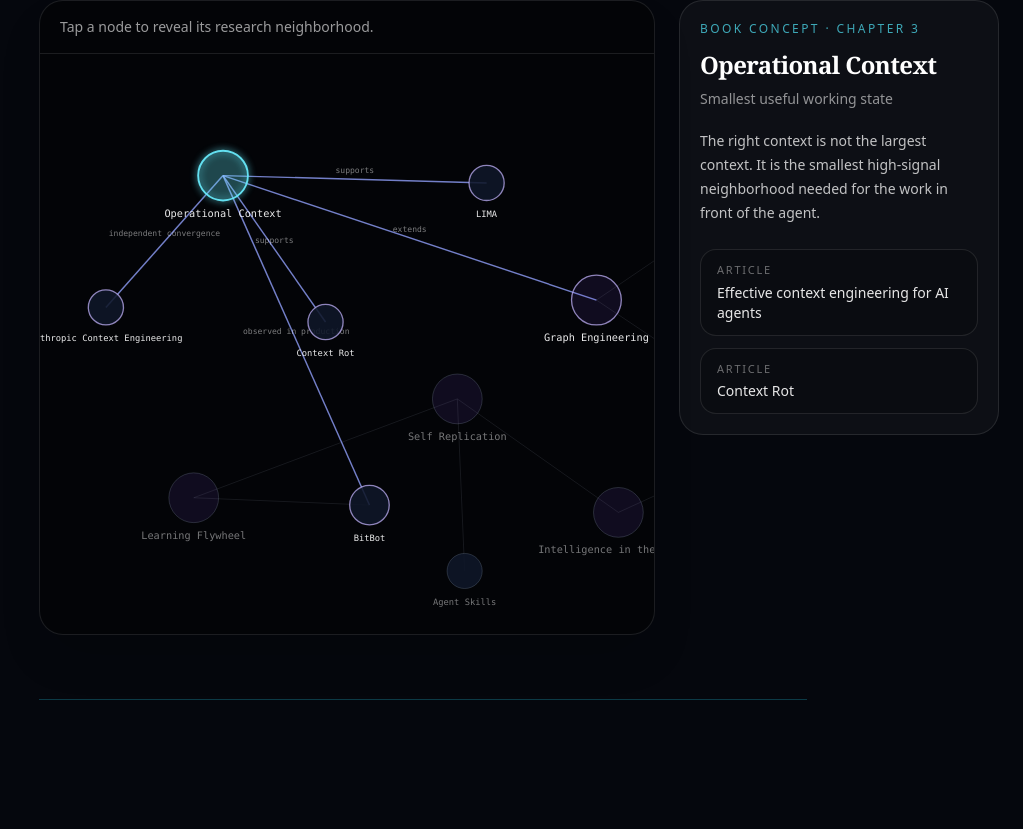
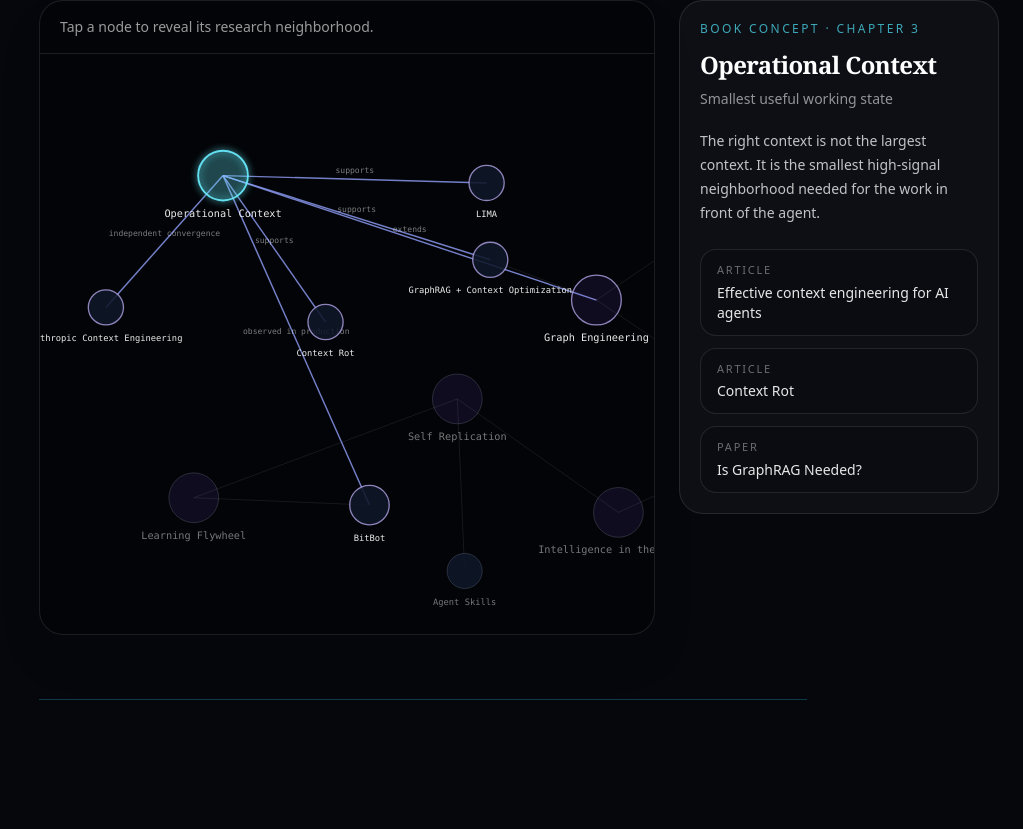
Before and after one commit to jgranger/jgranger.github.io, a Next.js app: page /book/references/citation-graph in a window 1280 px wide. Shown: the part 730-1559 px from the top of the page, without its empty margins (257-1280 px from the left). Built offline with nearby package versions, Linux system fonts and the light colour scheme.

Commit message:
Add GraphRAG context optimization research to citation graph

```diff
--- a/content/citation-graph.ts
+++ b/content/citation-graph.ts
@@ -49,6 +49,11 @@ export const citationNodes: CitationNode[] = [
         label: "Context Rot",
         url: "https://www.trychroma.com/research/context-rot",
         kind: "article",
+      },
+      {
+        label: "Is GraphRAG Needed?",
+        url: "https://arxiv.org/abs/2606.25656",
+        kind: "paper",
       },
     ],
   },
@@ -104,6 +109,28 @@ export const citationNodes: CitationNode[] = [
     ],
   },
   {
+    id: "graphrag-context",
+    title: "GraphRAG + Context Optimization",
+    type: "research",
+    subtitle: "Tian et al., 2026",
+    summary:
+      "Graph and agentic retrieval can improve access to evidence, but retrieving more does not automatically improve generation. Context optimization reduced token usage while preserving or improving answer quality, reinforcing the need to converge on the smallest useful subgraph.",
+    x: 615,
+    y: 265,
+    links: [
+      {
+        label: "Is GraphRAG Needed? From Basic RAG to Graph-/Agentic Solutions with Context Optimization",
+        url: "https://arxiv.org/abs/2606.25656",
+        kind: "paper",
+      },
+      {
+        label: "Amazon Science publication",
+        url: "https://www.amazon.science/publications/is-graphrag-needed-from-basic-rag-to-graph-agentic-solutions-with-context-optimization",
+        kind: "article",
+      },
+    ],
+  },
+  {
     id: "graph-engineering",
     title: "Graph Engineering",
     type: "concept",
@@ -117,6 +144,11 @@ export const citationNodes: CitationNode[] = [
       {
         label: "Circuit Tracing",
         url: "https://www.transformer-circuits.pub/2025/attribution-graphs/methods.html",
+        kind: "paper",
+      },
+      {
+        label: "Is GraphRAG Needed?",
+        url: "https://arxiv.org/abs/2606.25656",
         kind: "paper",
       },
       {
@@ -280,7 +312,9 @@ export const citationEdges: CitationEdge[] = [
   { source: "operational-context", target: "context-engineering", relationship: "independent convergence" },
   { source: "operational-context", target: "context-rot", relationship: "supports" },
   { source: "operational-context", target: "lima", relationship: "supports" },
+  { source: "operational-context", target: "graphrag-context", relationship: "supports" },
   { source: "operational-context", target: "graph-engineering", relationship: "extends" },
+  { source: "graph-engineering", target: "graphrag-context", relationship: "independent convergence" },
   { source: "graph-engineering", target: "circuit-tracing", relationship: "independent convergence" },
   { source: "graph-engineering", target: "multi-agent", relationship: "supports" },
   { source: "multi-agent", target: "intelligence-middle", relationship: "supports" },
```
